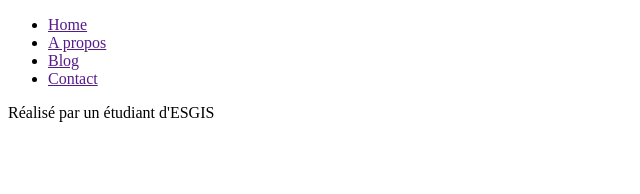
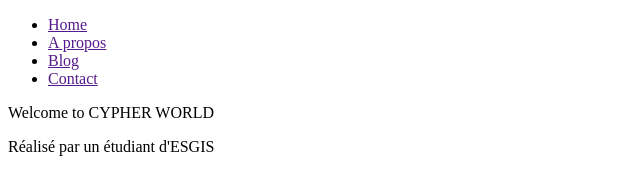
Before and after one commit to Sylva-Egb/Mon_site_web, a plain HTML site: page index.html in a window 1280 px wide. Shown: the whole page, without its empty margins (0-640 px from the left). Drawn offline with Linux system fonts and the light colour scheme.

Commit message:
MISE EN PLACE DE CONTENU DU MAIN

```diff
--- a/index.html
+++ b/index.html
@@ -23,7 +23,9 @@
             </ul>
         </header>
         <main>
-
+            <p>
+                Welcome to CYPHER WORLD
+            </p>
         </main>
         <footer>
             Réalisé par un étudiant d'ESGIS
```
